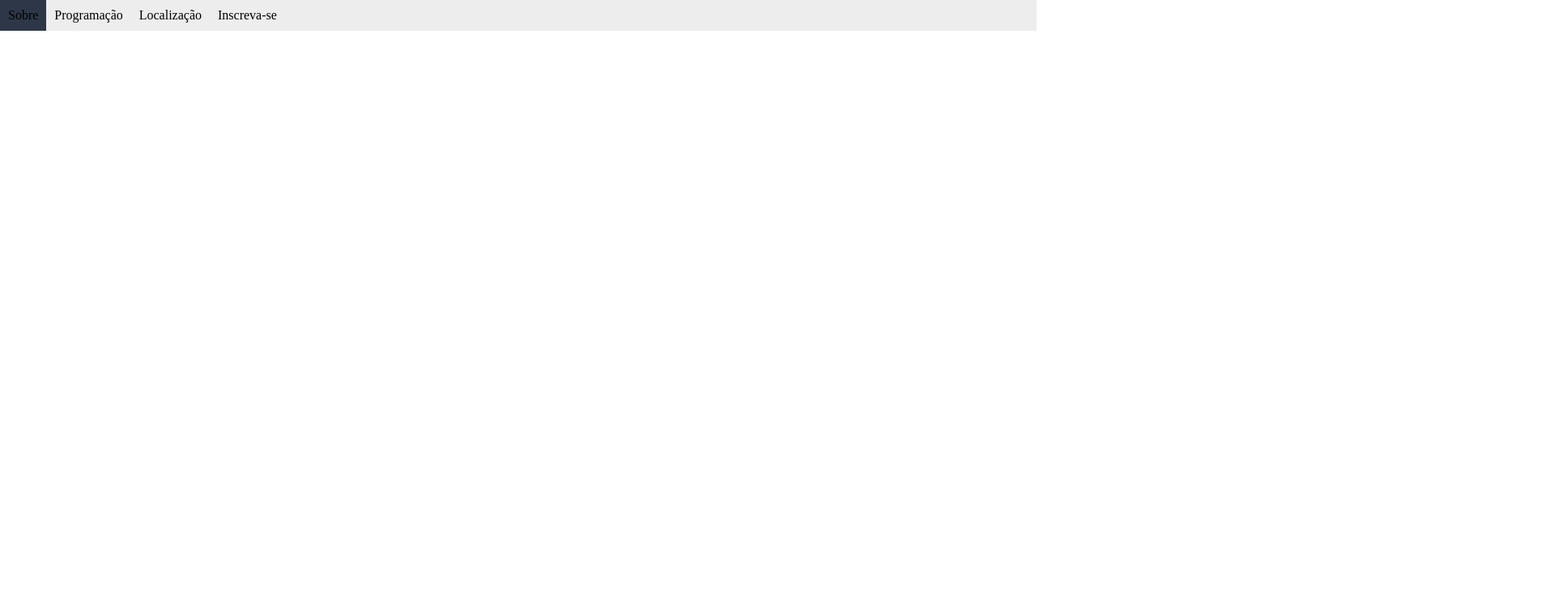
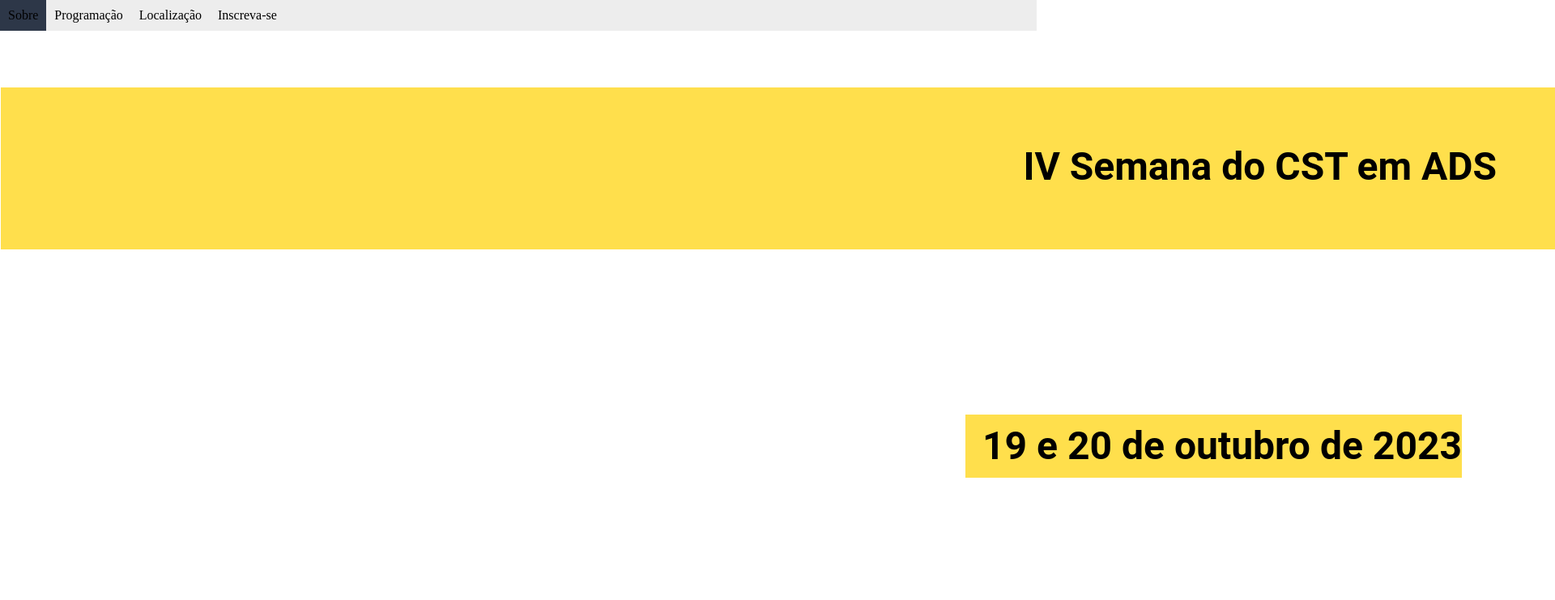
Before and after one commit to Luccas69/responsivo, a plain HTML site: page index.html in a window 1280 px wide. Shown: the top 741 px of the page at 81% size, 1920 px wide, since content can reach past the window. Drawn offline with Linux system fonts and the light colour scheme.

Commit message:
cabecalho

```diff
--- a/estilo.css
+++ b/estilo.css
@@ -32,8 +32,55 @@
 }
 .cabecalho{
     position: absolute;
-    height: 1920px;
-    width: 1080px;
+    height: 100vh;
+    width: 100vw;
     background: no-repeat url(fundo_cabecalho.png);
     background-size: 100%;
+
 }
+.titulo{
+    position: absolute;
+    width: 1920px;
+    height: 200px;
+    left: 1px;
+    top: 70px;
+
+    background: rgba(255, 210, 0, 0.7);
+
+}
+.titulo h1{
+
+    position: absolute;
+    width: 1847px;
+    height: 560px;
+    text-align: left;
+    top: 70px;
+
+    font-family: 'Roboto';
+    font-style: normal;
+    font-weight: 400px;
+    font-size: 48px;
+    line-height: 56px;
+    text-align: right;
+
+    color: var(--letras);
+}
+.data{
+
+    background: rgba(255, 210, 0, 0.7);
+
+    position: absolute;
+    width: 613px;
+    height: 138x;
+    left: 1191px;
+    top: 404px;
+
+    font-family: 'Roboto';
+    font-style: normal;
+    font-weight: 400;
+    font-size: 32px;
+    line-height: 78px;
+    text-align: right;
+
+    color:var(--letras);
+}
--- a/index.html
+++ b/index.html
@@ -16,9 +16,10 @@
             </ul>
         </nav>
     </header>
-    <div class="cabecalho" id="inicio">
-
-    <div>
+    <div class="cabecalho">
+        <div class="titulo"><h1>IV Semana do CST em ADS</h1>
+        <div class="data"><h2>19 e 20 de outubro de 2023</h2>
+    </div>
 </body>
 
 </html>
```
